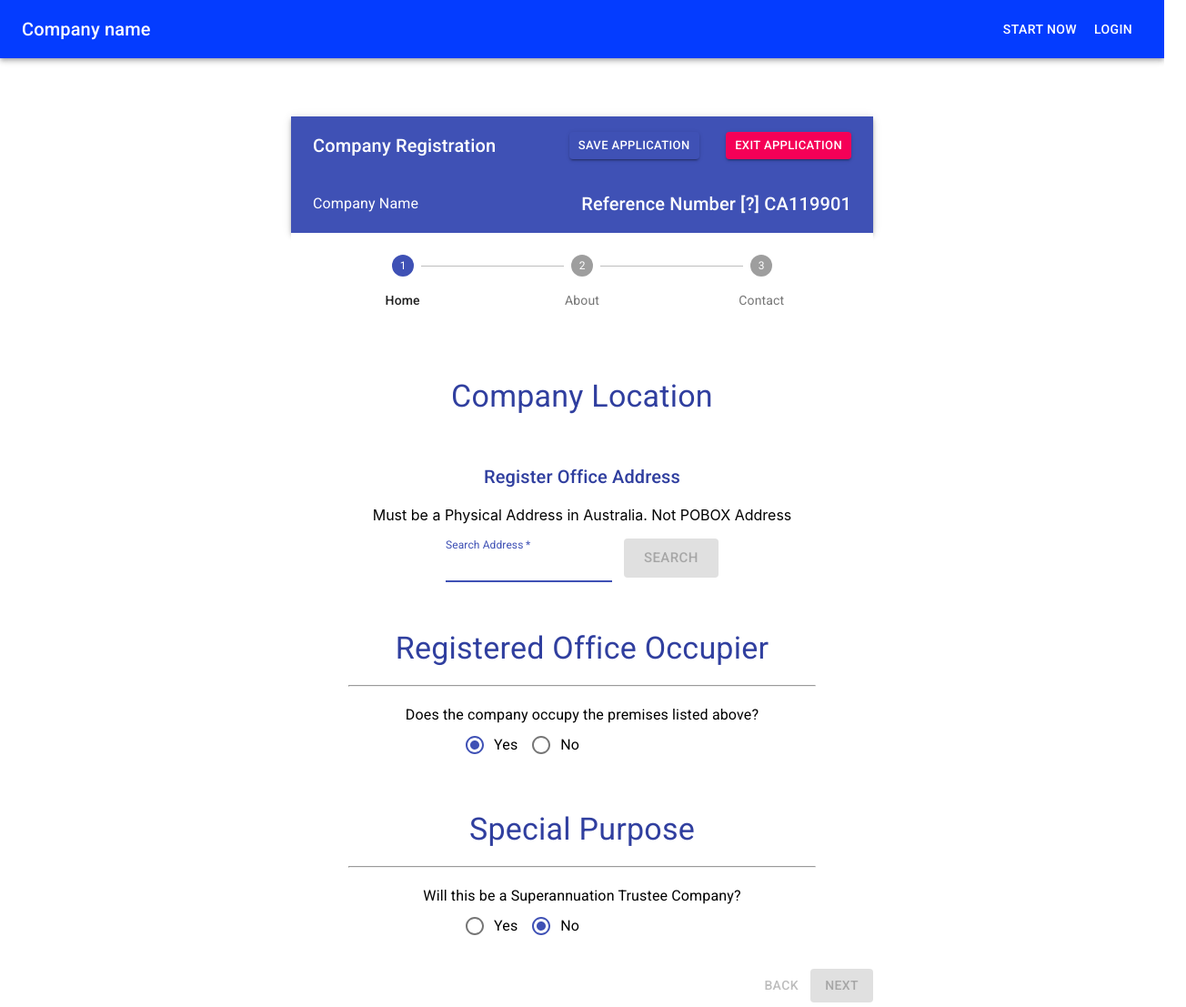
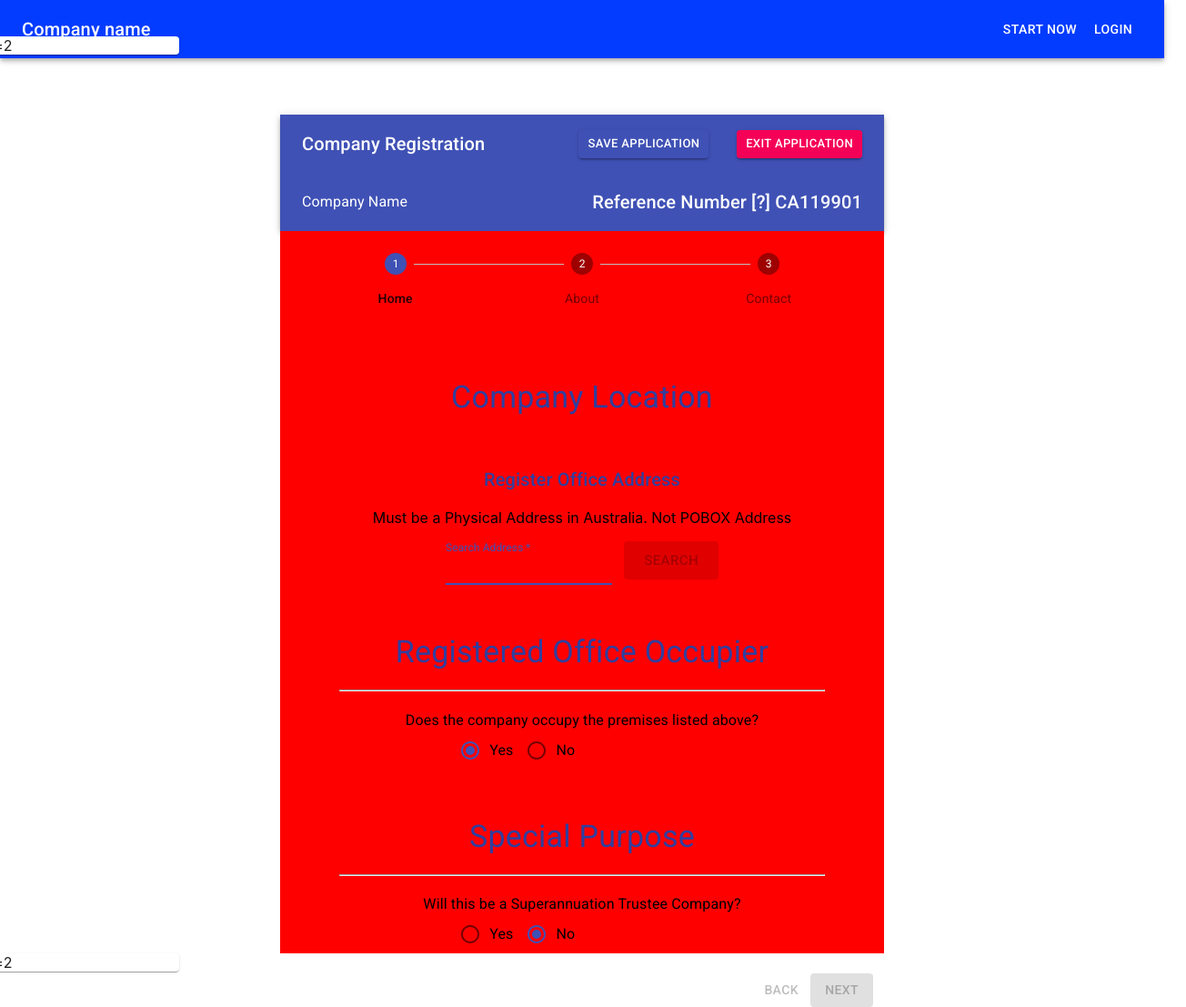
Before and after one commit to arslanismail/React-16-Materialize-Ui-Project-Boiler-Plate, a React (Create React App) app: page / in a window 1280 px wide. Shown: the whole page at 91% size, 1304 px wide, since content can reach past the window. Built offline with nearby package versions, Linux system fonts and the light colour scheme.

Commit message:
temporary

```diff
--- a/src/App.js
+++ b/src/App.js
@@ -56,7 +56,11 @@ function App(props) {
           <React.Fragment>
             <Card />
             <div className={classes.root}>
-              <Stepper activeStep={activeStep} alternativeLabel>
+              <Stepper
+                activeStep={activeStep}
+                alternativeLabel
+                style={{ backgroundColor: "red" }}
+              >
                 {steps.map((label) => (
                   <Step key={label}>
                     <StepLabel>{label}</StepLabel>
@@ -69,6 +73,7 @@ function App(props) {
 
         <div>
           <Switch>
+            <div style={{ backgroundColor: "red" }}>
               <Route
                 path="/"
                 exact
@@ -76,10 +81,8 @@ function App(props) {
                   <Home {...props} permitNextStep={permitNextStep} />
                 )}
               />
-            <Route
-              path="/about"
-              render={(props) => <Home {...props} options={permitNextStep} />}
-            />
+            </div>
+
             <Route path="/about" component={About}></Route>
             <Route path="/contact" component={Contcat}></Route>
             <Route path="/signin" component={SignIn}></Route>
--- a/src/components/layout/Layout.js
+++ b/src/components/layout/Layout.js
@@ -1,7 +1,7 @@
 import React from "react";
 import Header from "./Header";
 import Utility from "./../../utils/Utility";
-import { Grid } from "@material-ui/core";
+import { Grid, Paper } from "@material-ui/core";
 import Footer from "./Footer";
 
 export default function Layout(props) {
@@ -9,8 +9,16 @@ export default function Layout(props) {
   return (
     <React.Fragment>
       <Header />
-      <Grid xs={12}>
-        <main className={classes.layout}>{props.children}</main>
+      <Grid container spacing={6}>
+        <Grid xs={2}>
+          <Paper className={classes.paper}>xs=2</Paper>
+        </Grid>
+        <Grid xs={12}>
+          <main className={classes.layout}>{props.children}</main>
+        </Grid>
+        <Grid xs={2}>
+          <Paper className={classes.paper}>xs=2</Paper>
+        </Grid>
       </Grid>
     </React.Fragment>
   );
```
Lines whose indentation alone changed are shown as unchanged.
